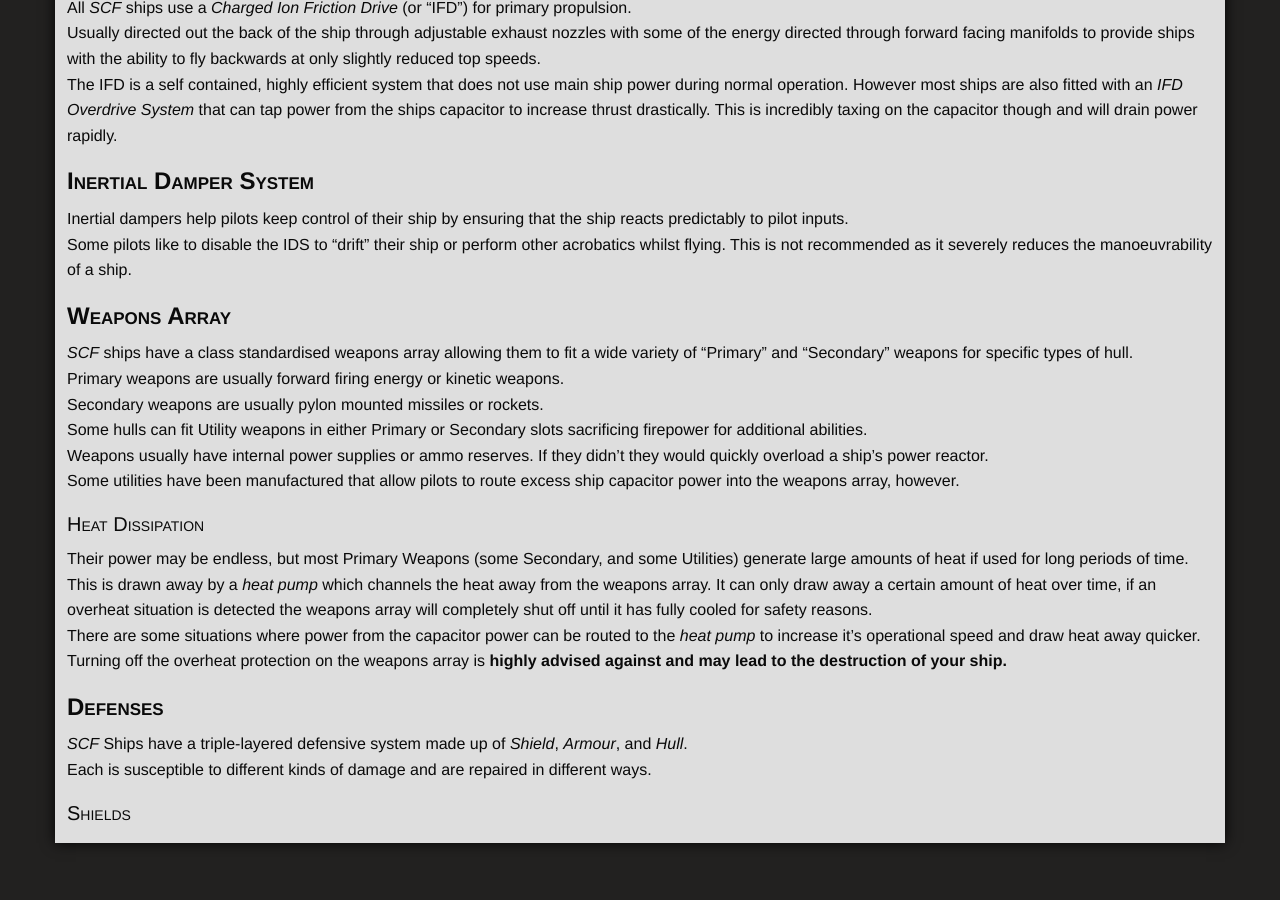
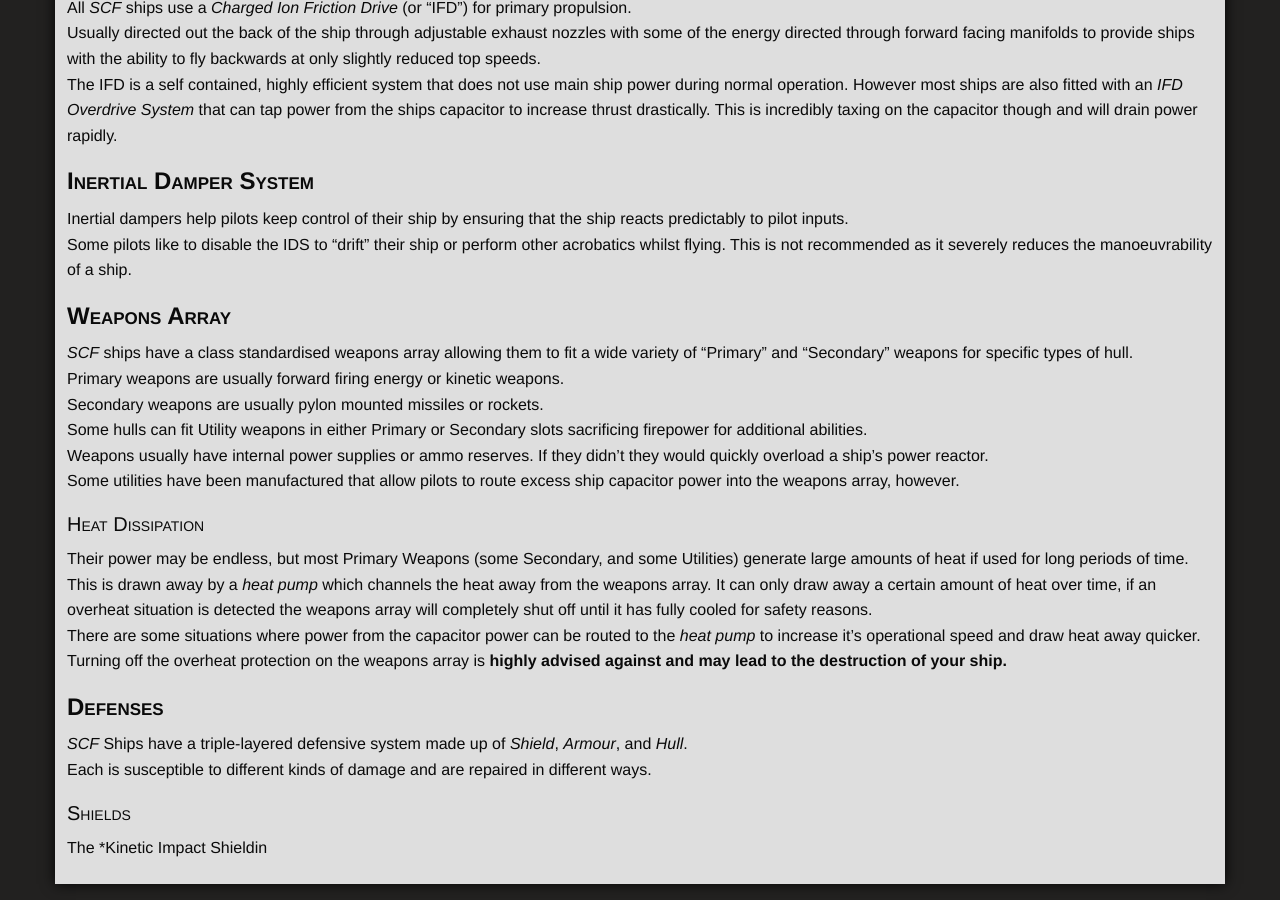
Before and after one commit to ori-sky/polar-space, a Jekyll site: the page built from designs/ships.md, in a window 1280 px wide and 900 px high, scrolled down 709 px. Built offline with Jekyll 4.4.1, drawn with Linux system fonts in a browser that asks for light colours; nearby versions of some CDN libraries; some web fonts are replaced; our own code applies the rules of GitHub Pages for plain Markdown files; library files that are not in the unit come from our copies; before the commit the page ends 1568 px from its top, so only the background shows below that.

Commit message:
designs/ships.md updated from https://stackedit.io/

```diff
--- a/designs/ships.md
+++ b/designs/ships.md
@@ -44,10 +44,10 @@ Turning off the overheat protection on the weapons array is **highly advised aga
 *SCF* Ships have a triple-layered defensive system made up of *Shield*, *Armour*, and *Hull*.
 Each is susceptible to different kinds of damage and are repaired in different ways.
 ### Shields
-
+The *Kinetic Impact Shieldin
 
 <!--stackedit_data:
 eyJwcm9wZXJ0aWVzIjoiZXh0ZW5zaW9uczpcbiAgcHJlc2V0Oi
-BnZm1cbiIsImhpc3RvcnkiOlstNTQ4Njg1Mjg3LC0xMDM0MDI1
+BnZm1cbiIsImhpc3RvcnkiOlstMzcwNjE5NDM3LC0xMDM0MDI1
 OTE3XX0=
 -->
```
